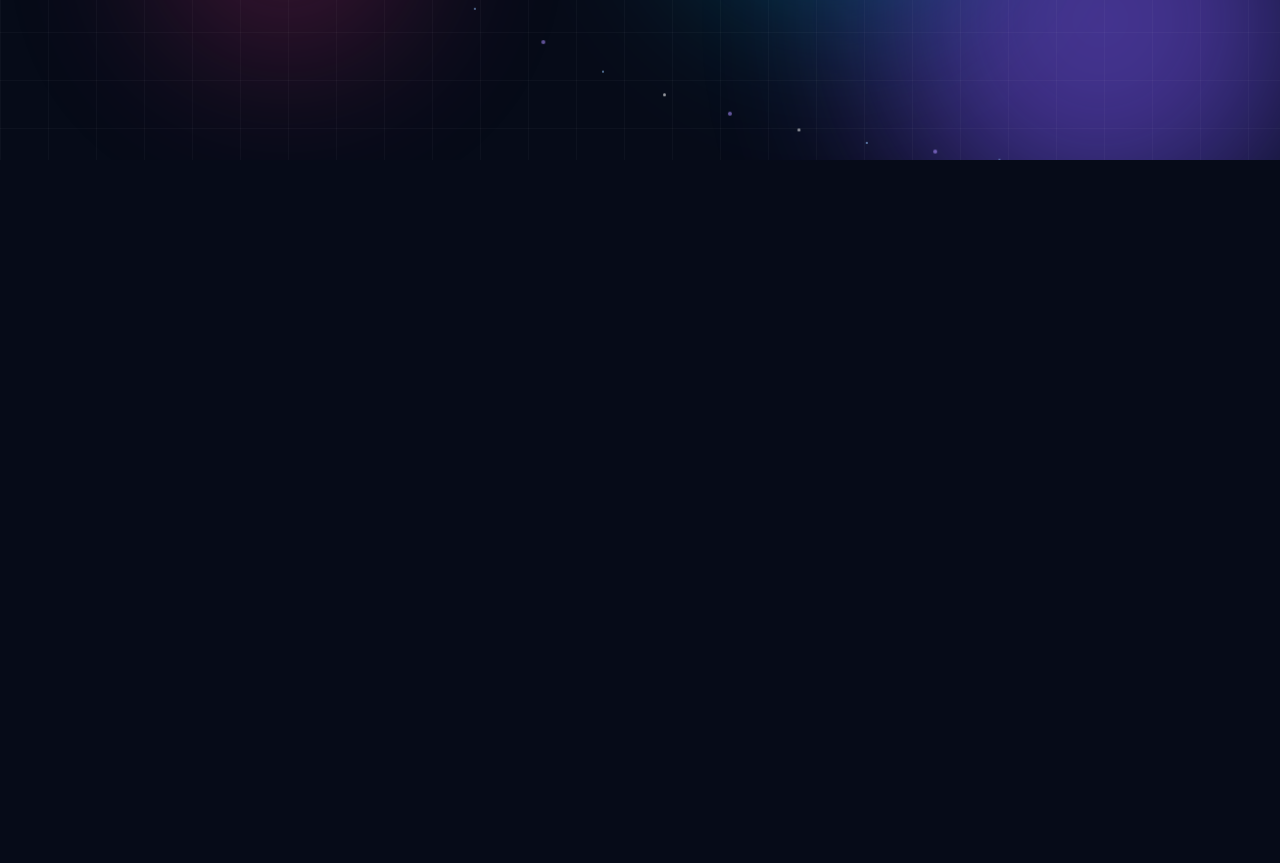
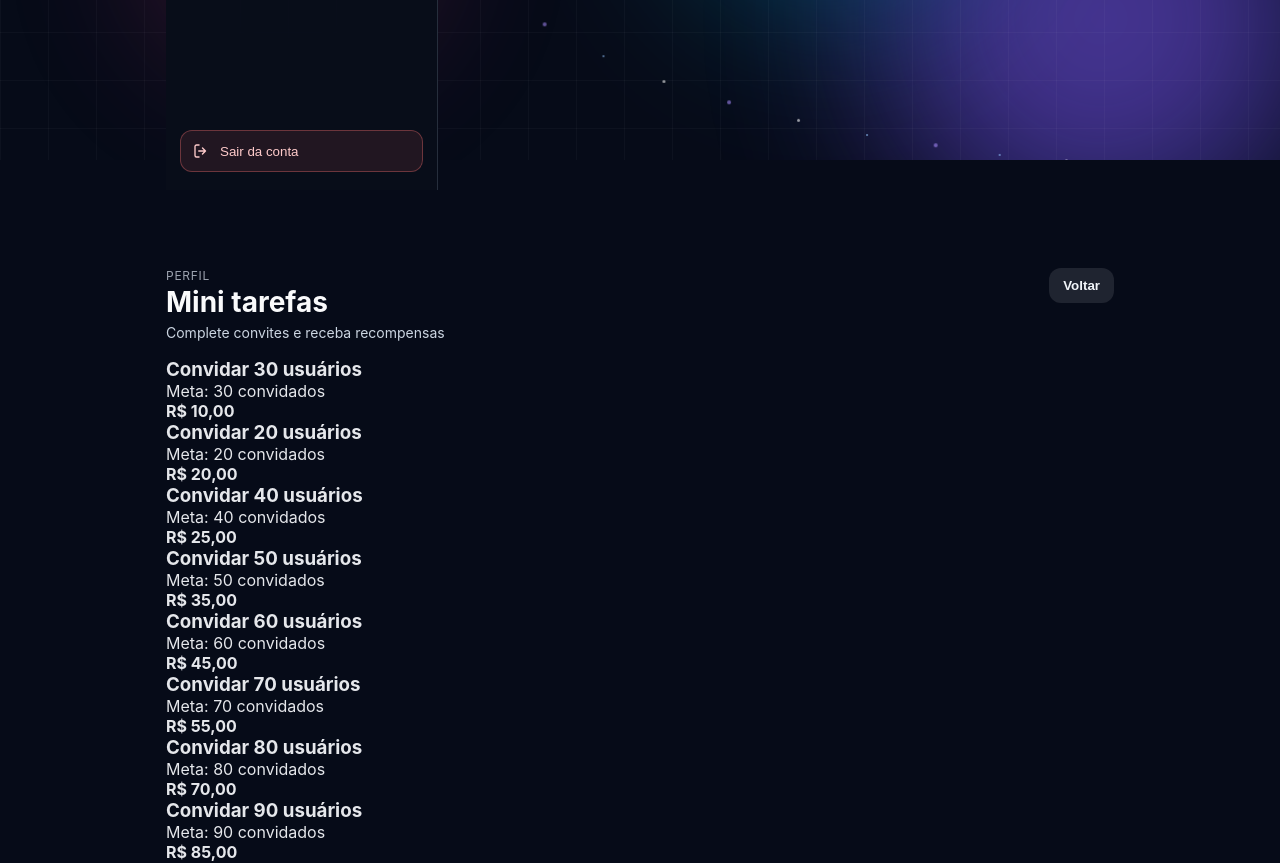
Before and after one commit to magnatazk20/mancera-frontend, a React (Vite) app: page /mini-tasks in a window 1280 px wide. Before the commit this address had no page. Shown: the part 640-1503 px from the top of the page. Before the commit the page ends 800 px from the top, so only its background shows below. Built offline with nearby package versions, Linux system fonts and the light colour scheme; no server answers.

Commit message:
feat(profile): add mini tasks shortcut and new mini tasks page

```diff
--- a/src/App.tsx
+++ b/src/App.tsx
@@ -25,6 +25,7 @@ import Withdraw from './pages/Withdraw'
 import WithdrawReceipt from './pages/WithdrawReceipt'
 import GiftVouchers from './pages/GiftVouchers'
 import CycleProducts from './pages/CycleProducts'
+import MiniTasks from './pages/MiniTasks'
 import Admin from './pages/Admin'
 import AdminUsers from './pages/AdminUsers'
 import AdminUserDetails from './pages/AdminUserDetails'
@@ -80,6 +81,7 @@ export default function App() {
         <Route path="/vip" element={<Vip />} /> */}
         <Route path="/invite" element={<Invite />} />
         <Route path="/profile" element={<Profile />} />
+        <Route path="/mini-tasks" element={<MiniTasks />} />
         <Route path="/investment-orders" element={<InvestmentOrders />} />
         <Route path="/bank-cards" element={<BankCards />} />
         <Route path="/team-report" element={<TeamReport />} />
--- /dev/null
+++ b/src/pages/MiniTasks.tsx
@@ -0,0 +1,66 @@
+import { useMemo } from 'react'
+import { useNavigate } from 'react-router-dom'
+import AppSidebar from '../components/AppSidebar'
+import './Tasks.css'
+
+type MiniTask = {
+  id: number
+  title: string
+  inviteGoal: number
+  reward: number
+}
+
+const formatBRL = (value: number) =>
+  Number(value ?? 0).toLocaleString('pt-BR', { style: 'currency', currency: 'BRL' })
+
+export default function MiniTasks() {
+  const navigate = useNavigate()
+
+  const tasks = useMemo<MiniTask[]>(
+    () => [
+      { id: 1, title: 'Convidar 30 usuários', inviteGoal: 30, reward: 10 },
+      { id: 2, title: 'Convidar 20 usuários', inviteGoal: 20, reward: 20 },
+      { id: 3, title: 'Convidar 40 usuários', inviteGoal: 40, reward: 25 },
+      { id: 4, title: 'Convidar 50 usuários', inviteGoal: 50, reward: 35 },
+      { id: 5, title: 'Convidar 60 usuários', inviteGoal: 60, reward: 45 },
+      { id: 6, title: 'Convidar 70 usuários', inviteGoal: 70, reward: 55 },
+      { id: 7, title: 'Convidar 80 usuários', inviteGoal: 80, reward: 70 },
+      { id: 8, title: 'Convidar 90 usuários', inviteGoal: 90, reward: 85 },
+      { id: 9, title: 'Convidar 100 usuários', inviteGoal: 100, reward: 100 },
+      { id: 10, title: 'Convidar 120 usuários', inviteGoal: 120, reward: 130 },
+    ],
+    []
+  )
+
+  return (
+    <main className="tasks-page">
+      <AppSidebar />
+      <header className="tasks-header">
+        <div>
+          <p className="tasks-kicker">Perfil</p>
+          <h1>Mini tarefas</h1>
+          <span className="tasks-subtitle">Complete convites e receba recompensas</span>
+        </div>
+        <div className="tasks-header-actions">
+          <button className="btn ghost" type="button" onClick={() => navigate('/profile')}>
+            Voltar
+          </button>
+        </div>
+      </header>
+
+      <section className="tasks-list">
+        {tasks.map((task) => (
+          <article key={task.id} className="task-card" role="article" aria-label={task.title}>
+            <div>
+              <h3>{task.title}</h3>
+              <p>Meta: {task.inviteGoal} convidados</p>
+            </div>
+            <div>
+              <strong>{formatBRL(task.reward)}</strong>
+            </div>
+          </article>
+        ))}
+      </section>
+    </main>
+  )
+}
--- a/src/pages/Profile.tsx
+++ b/src/pages/Profile.tsx
@@ -455,6 +455,14 @@ export default function Profile() {
               </svg>
               <span className="profile-shortcut-label">Convidar</span>
             </button>
+            <button type="button" className="profile-shortcut-btn" onClick={() => navigate('/mini-tasks')}>
+              <svg className="profile-shortcut-icon" viewBox="0 0 24 24" aria-hidden="true">
+                <path d="M9 11l2 2l4-4" fill="none" stroke="currentColor" strokeWidth="2" strokeLinecap="round" strokeLinejoin="round" />
+                <rect x="3" y="4" width="18" height="16" rx="2.5" fill="none" stroke="currentColor" strokeWidth="2" />
+                <path d="M7 8h10M7 16h6" fill="none" stroke="currentColor" strokeWidth="2" strokeLinecap="round" />
+              </svg>
+              <span className="profile-shortcut-label">Mini tarefas</span>
+            </button>
             <button type="button" className="profile-shortcut-btn" onClick={() => navigate('/community')}>
               <svg className="profile-shortcut-icon" viewBox="0 0 24 24" aria-hidden="true">
                 <path d="M21 12a8.5 8.5 0 0 1-8.5 8.5A8.6 8.6 0 0 1 8 19l-5 1.5L4.5 16A8.5 8.5 0 1 1 21 12z" fill="none" stroke="currentColor" strokeWidth="2" strokeLinejoin="round" />
```
